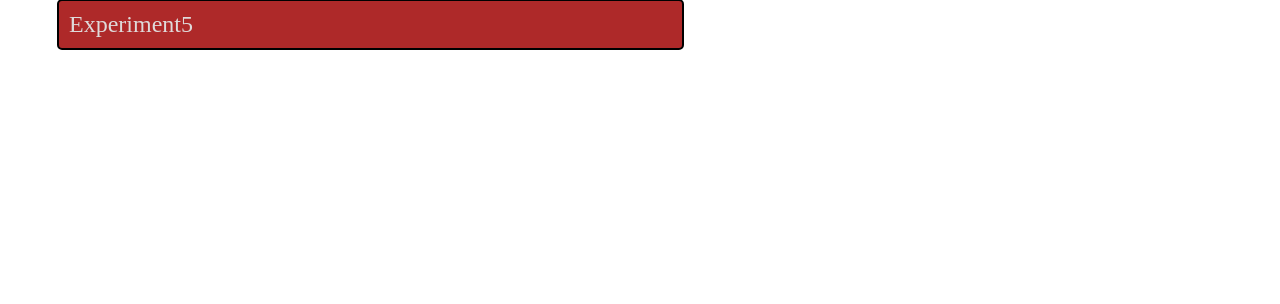
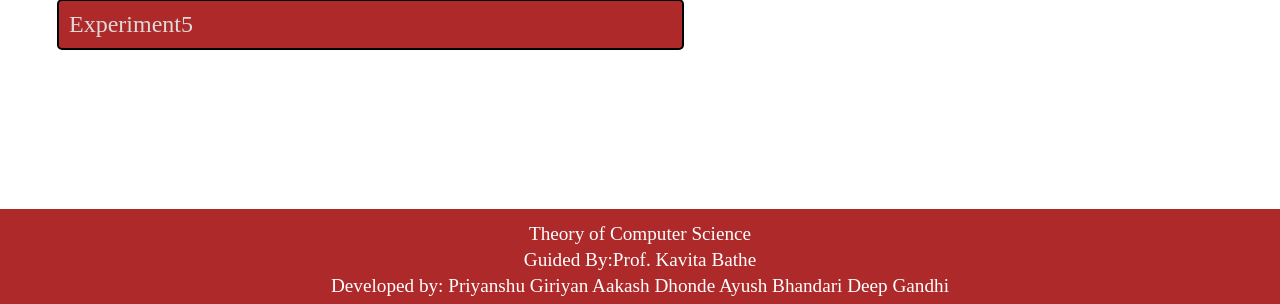
Before and after one commit to 21Ayush21/Tcsvlab, a Django app: page /Experiments/ in a window 1280 px wide. Shown: the part 496-800 px from the top of the page. Run offline with Django 4.2, Linux system fonts and the light colour scheme.

Commit message:
added footer

```diff
--- a/minorproject/vlab/templates/vlab/experiments.html
+++ b/minorproject/vlab/templates/vlab/experiments.html
@@ -23,4 +23,5 @@
     </div>
 
 </body>
+{% include 'vlab/footer.html' %}
 </html>
--- /dev/null
+++ b/minorproject/vlab/templates/vlab/footer.html
@@ -0,0 +1,35 @@
+<!DOCTYPE html>
+<html lang="en">
+<head>
+    <meta charset="UTF-8">
+    <meta name="viewport" content="width=device-width, initial-scale=1.0">
+    <title>Document</title>
+</head>
+<body>
+    <footer>
+        <p>Theory of Computer Science</p>
+        <p>Guided By:Prof. Kavita Bathe</p>
+        <p>Developed by: Priyanshu Giriyan Aakash Dhonde Ayush Bhandari Deep Gandhi</p>
+    </footer>
+</body>
+</html>
+
+<style>
+    footer{
+        position: fixed;
+        bottom: 0;
+        height: 75px;
+        left: 0;
+        width: 100%;
+        background-color: #ae2929;
+        color: #fff;
+        text-align: center;
+        padding: 10px 0;
+        font-size: 1.2rem;
+    }
+
+    p{
+        margin: 4px;
+    }
+
+</style>
--- a/minorproject/vlab/templates/vlab/main.html
+++ b/minorproject/vlab/templates/vlab/main.html
@@ -19,4 +19,6 @@
     {% endblock content %}
 
 </body>
+
+{% include 'vlab/footer.html' %}
 </html>
```
Also changed, not shown: minorproject/vlab/templates/vlab/Theory.html (line endings or trailing spaces).
